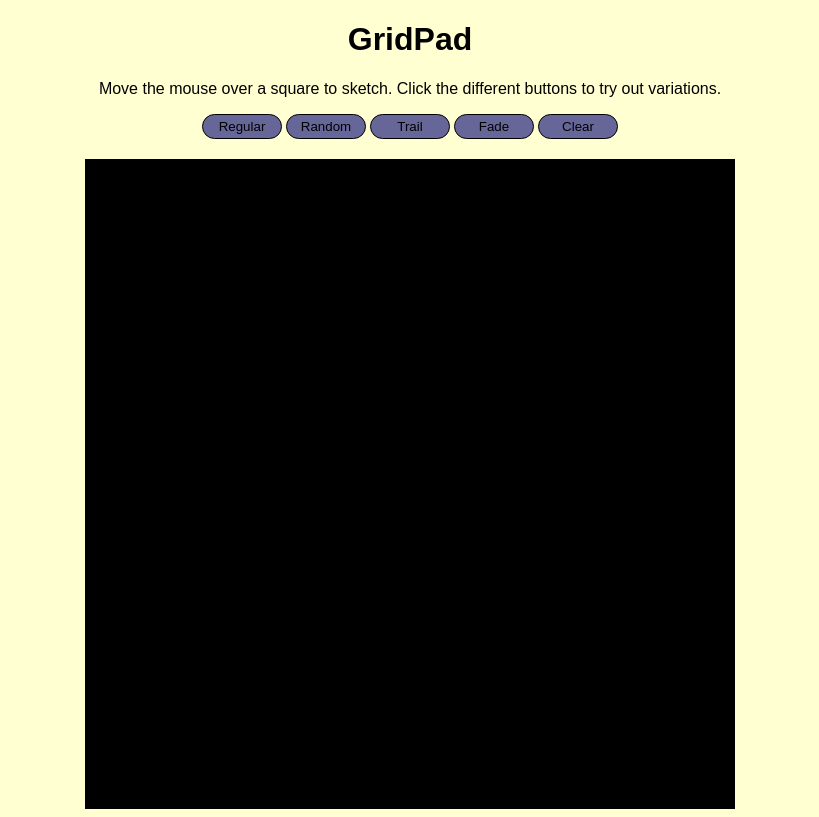
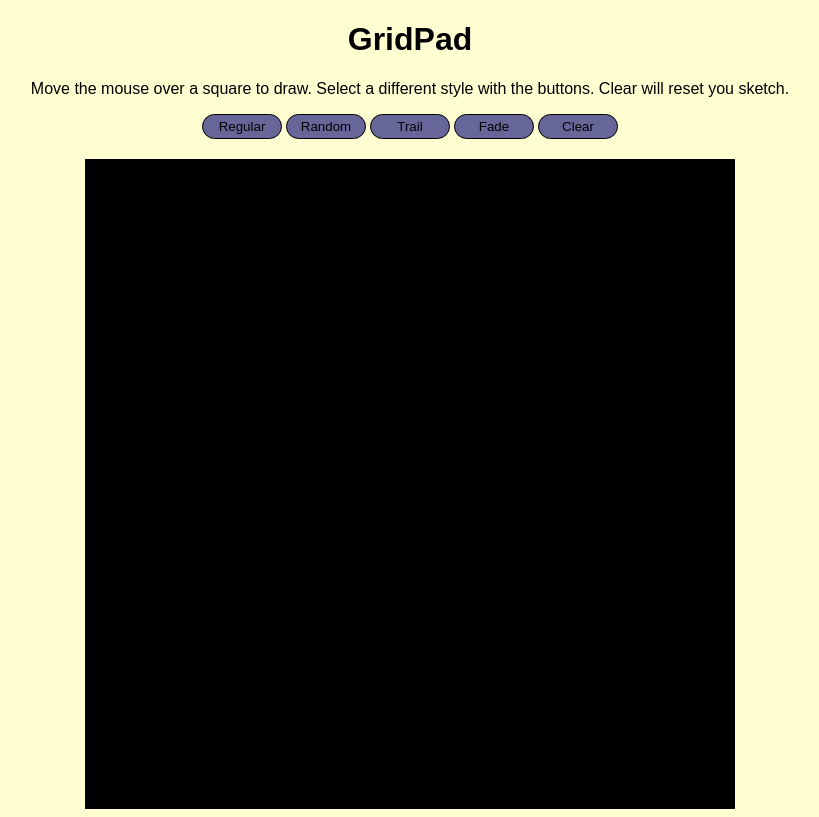
Before and after one commit to nickweisbrod/Gridpad, a plain HTML site: page index.html in a window 1280 px wide. Shown: the whole page, without its empty margins (230-1049 px from the left). Drawn offline with Linux system fonts and the light colour scheme.

Commit message:
Update index.html

```diff
--- a/index.html
+++ b/index.html
@@ -7,17 +7,15 @@
 </head>
 <body>
 	<div id="top_container">
-
 		<h1> GridPad </h1>
-		<p> Move the mouse over a square to sketch. Click the different buttons to try out variations. </p>
+		<p> Move the mouse over a square to draw. Select a different style with the buttons. Clear will reset you sketch. </p>
 		<button id="regular" onclick="operate(1)"> Regular </button>
 		<button id="random" onclick="operate(2)"> Random </button>
 		<button id="trail" onclick="operate(3)"> Trail </button>
 		<button id="fade" onclick="operate(4)"> Fade </button>
 		<button id="clear" onclick="operate(5)"> Clear </button>
 	</div>
-	<div id="container">
-	</div>
+	<div id="container"> </div>
 <script src="js/jquery.js"></script>
 <script src="js/gridpad.js"></script>
 </body>
```
